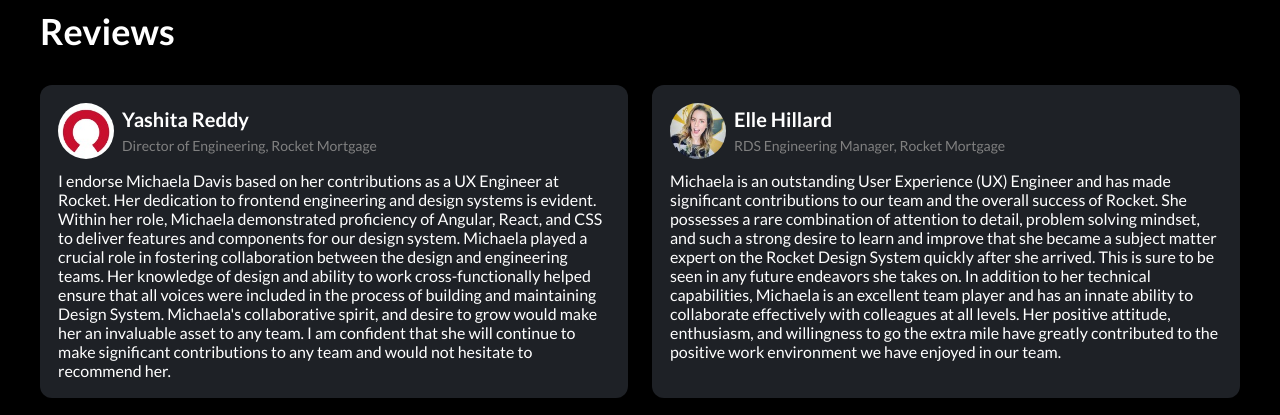
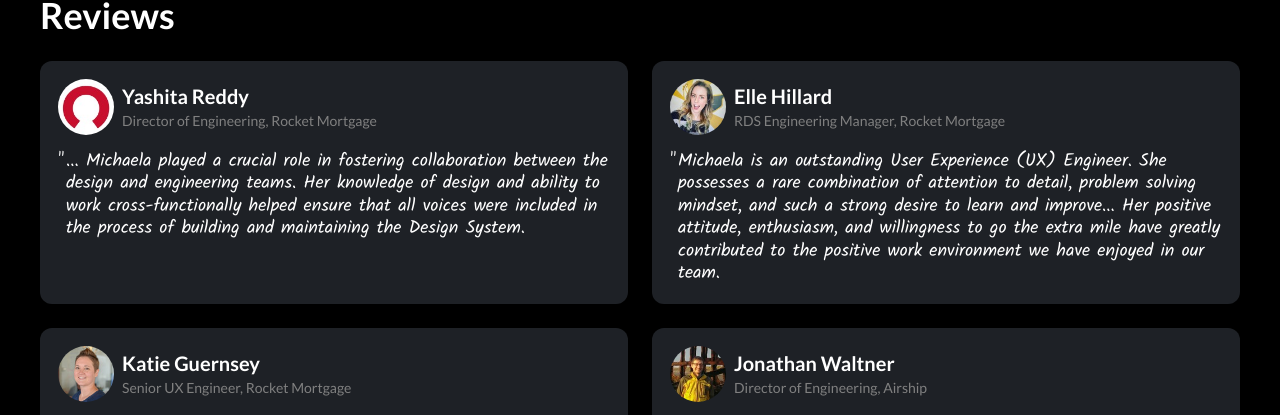
Before and after one commit to Michaela-Davis/portfolio_2024, a React (Create React App) app: page / in a window 1280 px wide. Shown: the part 2372-2787 px from the top of the page. Built offline with nearby package versions, Linux system fonts and the light colour scheme; a web font is replaced by a local one.

Commit message:
🎨 Add more reviews styling

```diff
--- a/public/index.html
+++ b/public/index.html
@@ -11,6 +11,9 @@
     />
     <link rel="apple-touch-icon" href="%PUBLIC_URL%/logo192.png" />
 
+    <link rel="preconnect" href="https://fonts.googleapis.com">
+    <link rel="preconnect" href="https://fonts.gstatic.com" crossorigin>
+    <link href="https://fonts.googleapis.com/css2?family=Kalam:wght@300;400;700&display=swap" rel="stylesheet">
     <link href="https://fonts.googleapis.com/css?family=Lato:400,700,900|Shadows+Into+Light+Two" rel="stylesheet">
 
     <link rel="stylesheet" href="https://maxcdn.bootstrapcdn.com/font-awesome/4.7.0/css/font-awesome.min.css">
--- a/src/App.css
+++ b/src/App.css
@@ -73,13 +73,12 @@
 
 .section__header {
   font-size: 36px;
-  margin-bottom: 32px;
+  margin-bottom: 24px;
 }
 
 .reviews__wrapper {
   display: grid;
   gap: 24px;
-  margin-top: 24px;
 
   @media (width >= 768px) {
     grid-template-columns: 1fr 1fr;
--- a/src/App.tsx
+++ b/src/App.tsx
@@ -121,7 +121,7 @@
     <div className="container">
       <h2 className="section__header">Reviews</h2>
       <div className="reviews__wrapper">
-        <Review
+        {/* <Review
           imgURL={'assets/rocket_mortgage_logo.jpeg'} imgAlt={'Rocket Mortgage'} name={'Yashita Reddy'} title={'Director of Engineering, Rocket Mortgage'} review={'I endorse Michaela Davis based on her contributions as a UX Engineer at Rocket. Her dedication to frontend engineering and design systems is evident. Within her role, Michaela demonstrated proficiency of Angular, React, and CSS to deliver features and components for our design system. Michaela played a crucial role in fostering collaboration between the design and engineering teams. Her knowledge of design and ability to work cross-functionally helped ensure that all voices were included in the process of building and maintaining Design System. Michaela\'s collaborative spirit, and desire to grow would make her an invaluable asset to any team. I am confident that she will continue to make significant contributions to any team and would not hesitate to recommend her.'}
         />
         <Review
@@ -132,6 +132,18 @@
         />
         <Review
           imgURL={'assets/jonathan-waltner.jpeg'} imgAlt={'Jonathan Waltner'} name={'Jonathan Waltner'} title={'Director of Engineering, Airship'} review={' Michaela is a smart, organized, and highly motivated software developer. She completed an internship with us in which she was tasked with a largely self-directed project. During her time with us, she developed an excellent working relationship with her teammate and with myself, and was able to deliver more functionality than I expected when we started the project. She always made the most of opportunities to gather feedback and assistance from more experienced developers, and always came prepared with a list of questions to make sure time spent assisting her was well spent. I could see Michaela being a great addition to almost any team'}
+        /> */}
+         <Review
+          imgURL={'assets/rocket_mortgage_logo.jpeg'} imgAlt={'Rocket Mortgage'} name={'Yashita Reddy'} title={'Director of Engineering, Rocket Mortgage'} review={'... Michaela played a crucial role in fostering collaboration between the design and engineering teams. Her knowledge of design and ability to work cross-functionally helped ensure that all voices were included in the process of building and maintaining the Design System.'}
+        />
+        <Review
+          imgURL={'assets/elle-hillard.jpeg'} imgAlt={'Elle Hillard'} name={'Elle Hillard'} title={'RDS Engineering Manager, Rocket Mortgage'} review={'Michaela is an outstanding User Experience (UX) Engineer. She possesses a rare combination of attention to detail, problem solving mindset, and such a strong desire to learn and improve... Her positive attitude, enthusiasm, and willingness to go the extra mile have greatly contributed to the positive work environment we have enjoyed in our team.'}
+        />
+        <Review
+          imgURL={'assets/katie-guernsey.jpeg'} imgAlt={'Katie Guernsey'} name={'Katie Guernsey'} title={'Senior UX Engineer, Rocket Mortgage'} review={'Michaela is incredibly detail oriented and elevated our code review process with that skill. You can always rely on her work to be well thought out and accurate. She is an incredible asset as an engineer and team member. I would highly recommend Michaela to anyone that is looking to elevate their engineering team.'}
+        />
+        <Review
+          imgURL={'assets/jonathan-waltner.jpeg'} imgAlt={'Jonathan Waltner'} name={'Jonathan Waltner'} title={'Director of Engineering, Airship'} review={' Michaela is a smart, organized, and highly motivated software developer. During her time with us, she developed an excellent working relationship with her teammates, and was able to deliver more functionality than I expected when we started the project. She always came prepared to make sure time was well spent. I could see Michaela being a great addition to almost any team'}
         />
       </div>
     </div>
--- a/src/components/Review.tsx
+++ b/src/components/Review.tsx
@@ -20,7 +20,7 @@
           <p className="review__title">{title}</p>
         </div>
       </div>
-      <p>{review}</p>
+      <p className="review__body">{review}</p>
     </div>
   );
 }
--- a/src/components/review.css
+++ b/src/components/review.css
@@ -8,7 +8,7 @@
   display: flex;
   align-items: center;
   gap: 8px;
-  margin-bottom: 12px;
+  margin-bottom: 16px;
 }
 
 .review__image {
@@ -20,7 +20,7 @@
 .review__name-title-wrapper {
   display: flex;
   flex-direction: column;
-  gap: 6px;
+  gap: 4px;
 }
 
 .review__name {
@@ -33,3 +33,17 @@
   font-size: 14px;
   color: gray;
 }
+
+.review__body {
+  margin-left: 8px;
+  position: relative;
+  font-size: 18px;
+  font-family: "Kalam", cursive;
+  line-height: 1.25;
+}
+
+.review__body::before {
+  content: "\"";
+  position: absolute;
+  left: -8px;
+}
```
